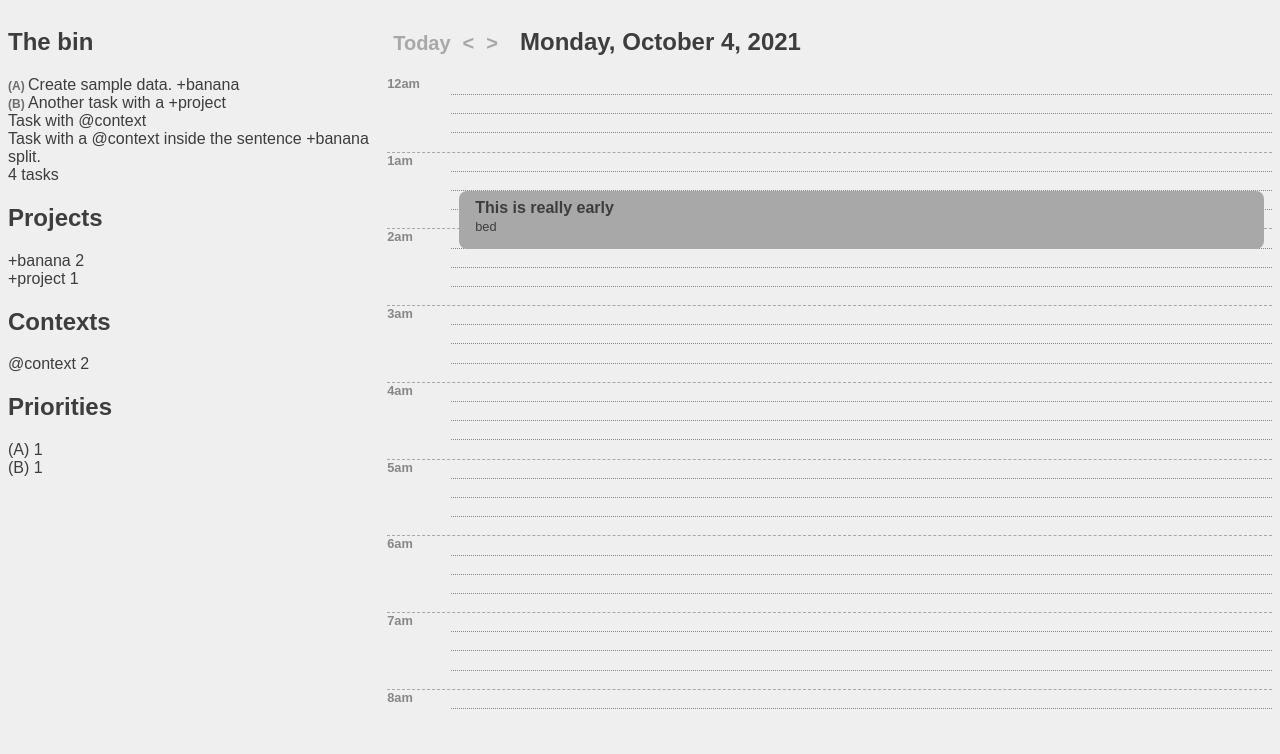
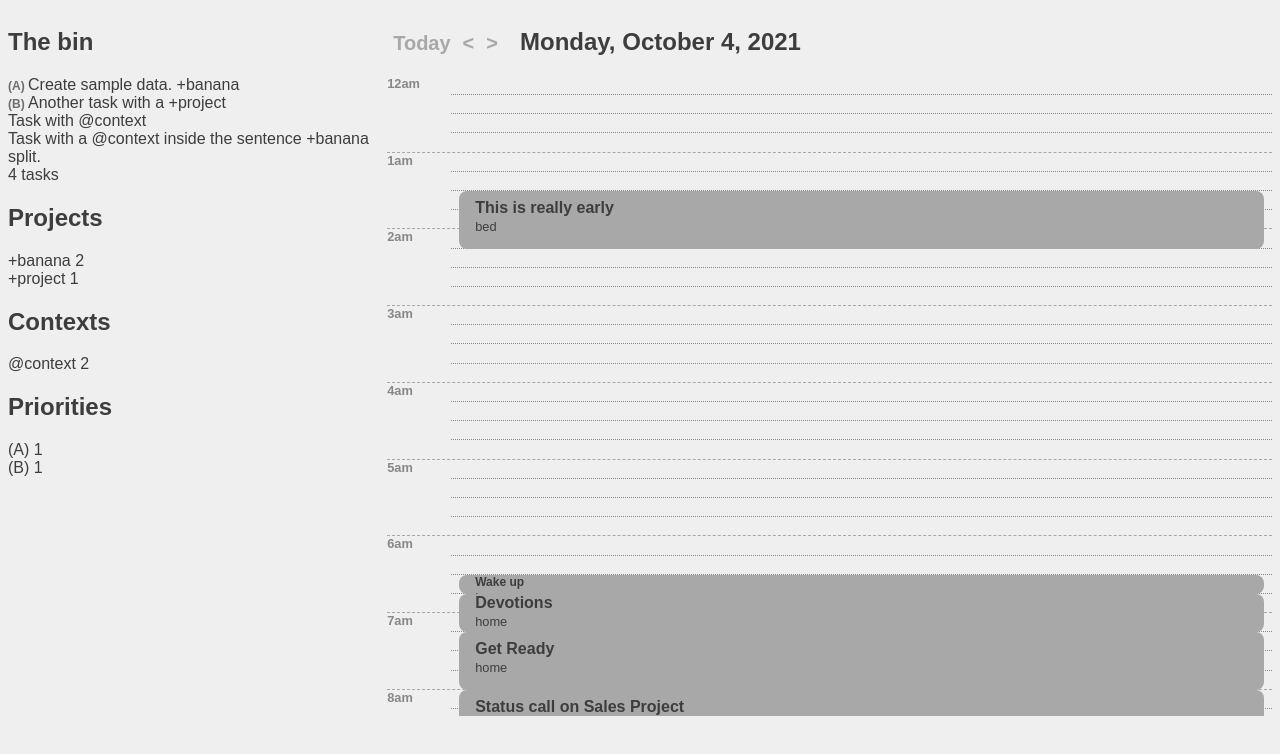
Before and after one commit to y0mbo/todo.txt, a React (Create React App) app: page / in a window 1280 px wide. Shown: the top 754 px of the page. Built offline with nearby package versions, Linux system fonts and the light colour scheme; a web font is replaced by a local one.

Commit message:
Updated the sampleEvents to include a block of events with different contexts.

```diff
--- a/src/sampleEvents.js
+++ b/src/sampleEvents.js
@@ -63,15 +63,75 @@ const sampleEvents = {
     },
     event7: {
         duid: "7",
-        summary: "This is really early, but a different day",
+        summary: "Something",
         description: "This is an event at 1am so I don't have to scroll.",
-        dtstart: "2021-10-05T01:00:00",
-        dtend: "2021-10-05T01:15:00",
+        dtstart: "2021-10-04T15:00:00",
+        dtend: "2021-10-04T15:15:00",
         location: "bed",
         projects: "+insomnia",
         contexts: "@home",
-    }
+    },
 
+    event8: {
+        duid: "8",
+        summary: "Wake up",
+        description: "Wake up and make coffee.",
+        dtstart: "2021-10-04T06:30:00",
+        dtend: "2021-10-04T06:45:00",
+        location: "home",
+        projects: "",
+        contexts: "@personal",
+    },
+    event9: {
+        duid: "9",
+        summary: "Devotions",
+        description: "Time in the morning for devotions.",
+        dtstart: "2021-10-04T06:45:00",
+        dtend: "2021-10-04T07:15:00",
+        location: "home",
+        projects: "",
+        contexts: "@spiritual",
+    },
+    event10: {
+        duid: "10",
+        summary: "Get Ready",
+        description: "Get ready for work.",
+        dtstart: "2021-10-04T07:15:00",
+        dtend: "2021-10-04T08:00:00",
+        location: "home",
+        projects: "",
+        contexts: "@personal",
+    },
+    event11: {
+        duid: "11",
+        summary: "Status call on Sales Project",
+        description: "Status call +meeting @work",
+        dtstart: "2021-10-04T08:00:00",
+        dtend: "2021-10-04T09:00:00",
+        location: "online",
+        projects: "+meeting +project",
+        contexts: "@work",
+    },
+    event12: {
+        duid: "12",
+        summary: "Responding to email",
+        description: "Responding to email",
+        dtstart: "2021-10-04T09:00:00",
+        dtend: "2021-10-04T09:30:00",
+        location: "online",
+        projects: "+email",
+        contexts: "@work",
+    },
+    event13: {
+        duid: "13",
+        summary: "Requirements document",
+        description: "Create the requirements document for the new project.",
+        dtstart: "2021-10-04T09:30:00",
+        dtend: "2021-10-04T10:00:00",
+        location: "online",
+        projects: "+newProject",
+        contexts: "@work",
+    },
 };
 
 export default sampleEvents;
```
